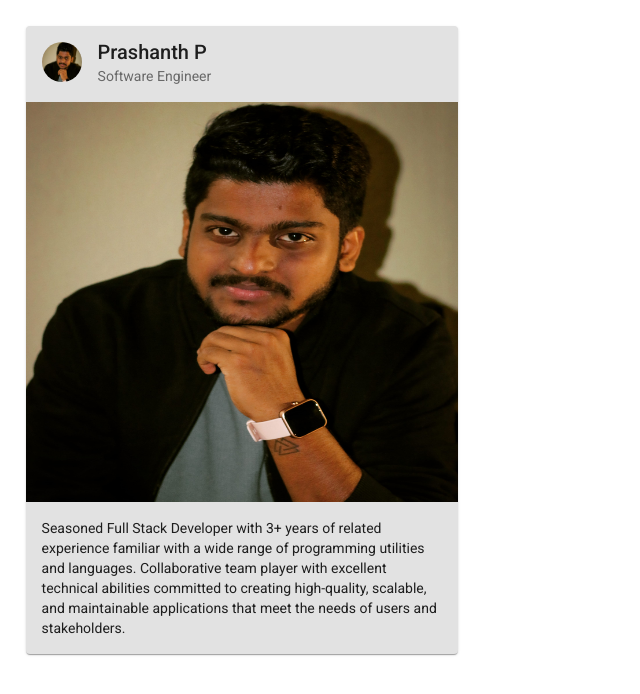
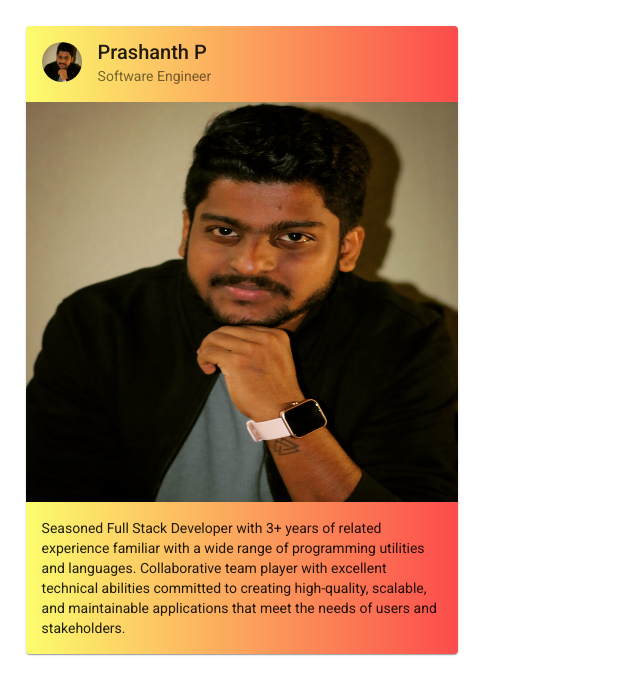
Before and after one commit to prashudev/prashudev-github, an Angular app: page / in a window 1280 px wide. Shown: the top 694 px of the page, without its empty margins (0-640 px from the left). Built offline with nearby package versions, Linux system fonts and the light colour scheme.

Commit message:
blog card details

```diff
--- a/src/app/app.component.css
+++ b/src/app/app.component.css
@@ -1,6 +1,8 @@
 .example-card {
   max-width: 400px;
   margin: 2%;
+  background-image: linear-gradient(to right, rgb(252, 252, 109), rgb(252, 76, 76));
+
 }
 
 .example-header-image {
--- a/src/app/app.component.html
+++ b/src/app/app.component.html
@@ -9,7 +9,7 @@
       <mat-card-subtitle>Software Engineer</mat-card-subtitle>
     </mat-card-header>
     <img mat-card-image src="../assets/PDev.jpg" alt="Photo of Prashanth" style="max-height: 400px;">
-    <mat-card-content style="background-color: #e2e2e2;">
+    <mat-card-content>
       <p>
         Seasoned Full Stack Developer with 3+ years of related experience familiar with a wide range of
         programming utilities and languages. Collaborative team player with excellent technical abilities
```
Also changed, not shown: 3 other files (tests, documents, lock files or other folders). Lines whose indentation alone changed are shown as unchanged.
